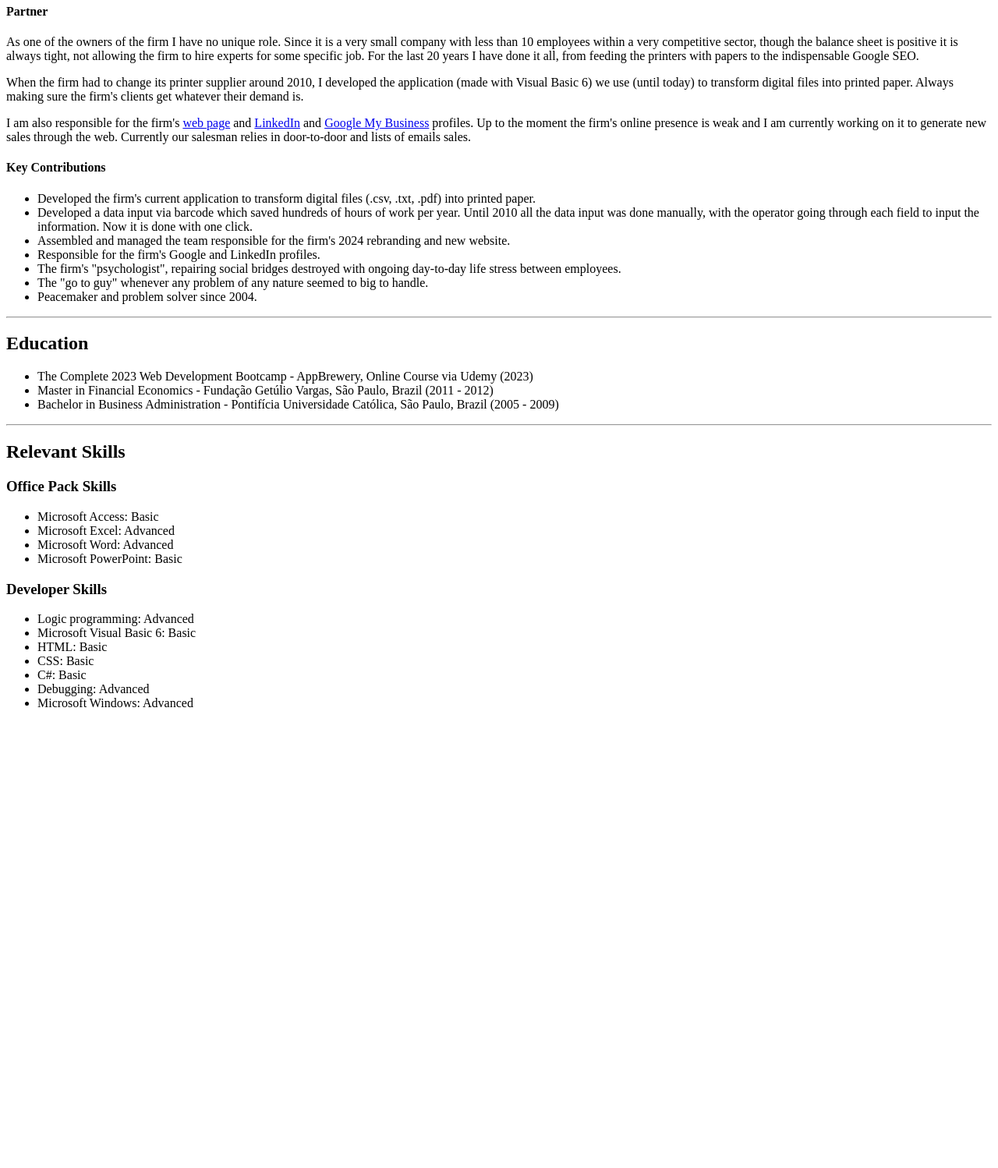
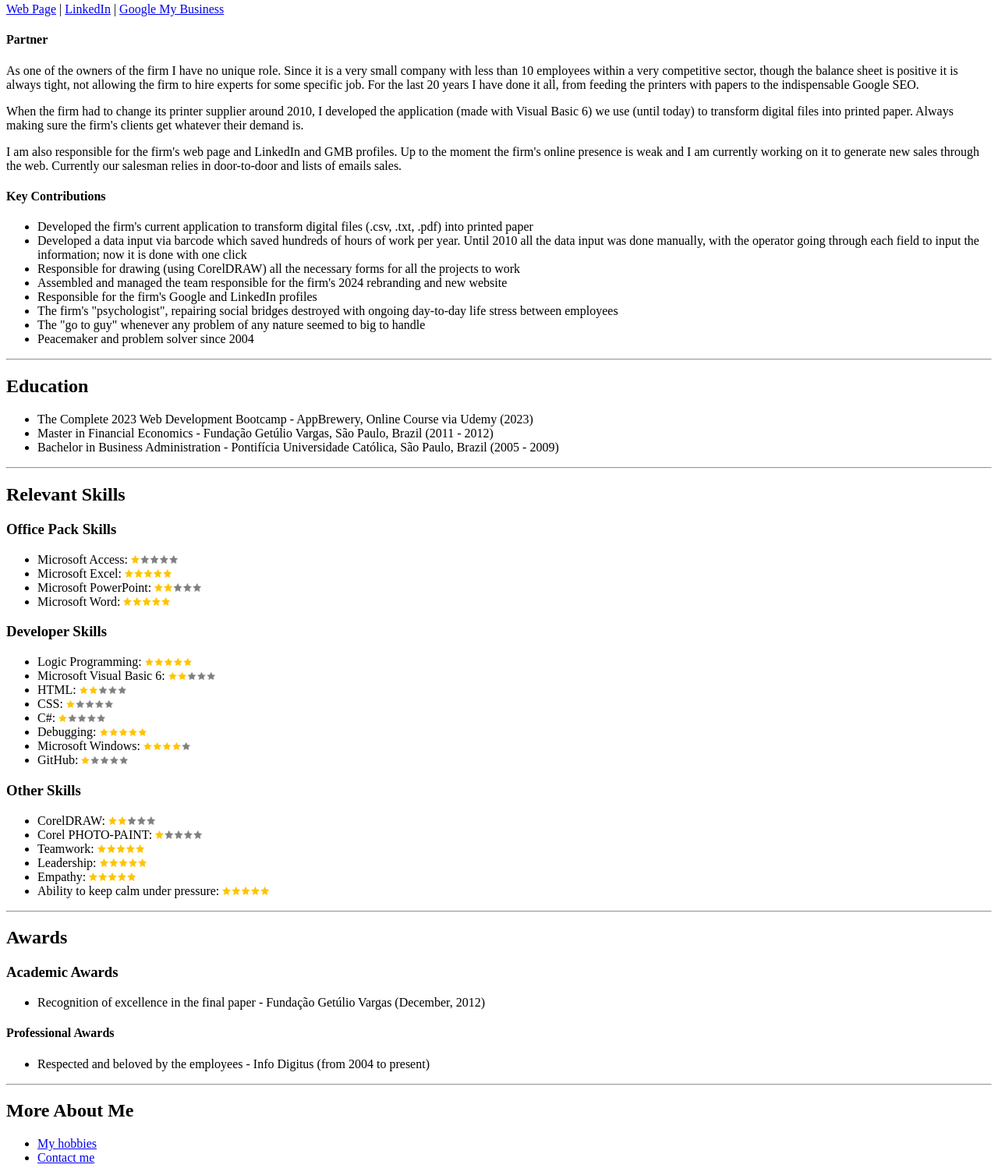
Before and after one commit to guifarina86/Online-Resume, a plain HTML site: page index.html in a window 1280 px wide. Shown: the part 659-2157 px from the top of the page at 78% size. Before the commit the page ends 1586 px from the top, so only its background shows below. Drawn offline with Linux system fonts and the light colour scheme.

Commit message:
update-231205-01

```diff
--- a/index.html
+++ b/index.html
@@ -15,19 +15,21 @@
     <hr/>
     <h2>Work Experience</h2>
       <h3>Info Digitus Ltda (2004 - Present)</h3>
+      <p><a href="https://infodigitus.com.br">Web Page</a> | <a href="https://www.linkedin.com/company/info-digitus/">LinkedIn</a> | <a href="https://maps.app.goo.gl/knUoHgA9p83rewnKA">Google My Business</a></p>
       <h4>Partner</h4>
       <p>As one of the owners of the firm I have no unique role. Since it is a very small company with less than 10 employees within a very competitive sector, though the balance sheet is positive it is always tight, not allowing the firm to hire experts for some specific job. For the last 20 years I have done it all, from feeding the printers with papers to the indispensable Google SEO.</p>
       <p>When the firm had to change its printer supplier around 2010, I developed the application (made with Visual Basic 6) we use (until today) to transform digital files into printed paper. Always making sure the firm's clients get whatever their demand is.</p>
-      <p>I am also responsible for the firm's <a href="https://infodigitus.com.br">web page</a> and <a href="https://www.linkedin.com/company/info-digitus/">LinkedIn</a> and <a href="https://maps.app.goo.gl/knUoHgA9p83rewnKA">Google My Business</a> profiles. Up to the moment the firm's online presence is weak and I am currently working on it to generate new sales through the web. Currently our salesman relies in door-to-door and lists of emails sales.</p>
+      <p>I am also responsible for the firm's web page and LinkedIn and GMB profiles. Up to the moment the firm's online presence is weak and I am currently working on it to generate new sales through the web. Currently our salesman relies in door-to-door and lists of emails sales.</p>
       <h4>Key Contributions</h4>
       <ul>
-        <li>Developed the firm's current application to transform digital files (.csv, .txt, .pdf) into printed paper.</li>
-        <li>Developed a data input via barcode which saved hundreds of hours of work per year. Until 2010 all the data input was done manually, with the operator going through each field to input the information. Now it is done with one click.</li>
-        <li>Assembled and managed the team responsible for the firm's 2024 rebranding and new website.</li>
-        <li>Responsible for the firm's Google and LinkedIn profiles.</li>
-        <li>The firm's "psychologist", repairing social bridges destroyed with ongoing day-to-day life stress between employees.</li>
-        <li>The "go to guy" whenever any problem of any nature seemed to big to handle.</li>
-        <li>Peacemaker and problem solver since 2004.</li>
+        <li>Developed the firm's current application to transform digital files (.csv, .txt, .pdf) into printed paper</li>
+        <li>Developed a data input via barcode which saved hundreds of hours of work per year. Until 2010 all the data input was done manually, with the operator going through each field to input the information; now it is done with one click</li>
+        <li>Responsible for drawing (using CorelDRAW) all the necessary forms for all the projects to work</li>
+        <li>Assembled and managed the team responsible for the firm's 2024 rebranding and new website</li>
+        <li>Responsible for the firm's Google and LinkedIn profiles</li>
+        <li>The firm's "psychologist", repairing social bridges destroyed with ongoing day-to-day life stress between employees</li>
+        <li>The "go to guy" whenever any problem of any nature seemed to big to handle</li>
+        <li>Peacemaker and problem solver since 2004</li>
       </ul>
     <hr/>
     <h2>Education</h2>
@@ -40,20 +42,46 @@
     <h2>Relevant Skills</h2>
     <h3>Office Pack Skills</h3>
     <ul>
-      <li>Microsoft Access: Basic</li>
-      <li>Microsoft Excel: Advanced</li>
-      <li>Microsoft Word: Advanced</li>
-      <li>Microsoft PowerPoint: Basic</li>
+      <li>Microsoft Access: <img src="./Assets/Images/1-star-rating.png" width="60" alt="image of 1 star rating"></li>
+      <li>Microsoft Excel: <img src="./Assets/Images/5-star-rating.png" width="60" alt="image of 5 stars rating"></li>
+      <li>Microsoft PowerPoint: <img src="./Assets/Images/2-star-rating.png" width="60" alt="image of 2 stars rating"></li>
+      <li>Microsoft Word: <img src="./Assets/Images/5-star-rating.png" width="60" alt="image of 5 stars rating"></li>
     </ul>
     <h3>Developer Skills</h3>
     <ul>
-      <li>Logic programming: Advanced</li>
-      <li>Microsoft Visual Basic 6: Basic</li>
-      <li>HTML: Basic</li>
-      <li>CSS: Basic</li>
-      <li>C#: Basic</li>
-      <li>Debugging: Advanced</li>
-      <li>Microsoft Windows: Advanced</li>
+      <li>Logic Programming: <img src="./Assets/Images/5-star-rating.png" width="60" alt="image of 5 stars rating"></li>
+      <li>Microsoft Visual Basic 6: <img src="./Assets/Images/2-star-rating.png" width="60" alt="image of 2 stars rating"></li>
+      <li>HTML: <img src="./Assets/Images/2-star-rating.png" width="60" alt="image of 2 stars rating"></li>
+      <li>CSS: <img src="./Assets/Images/1-star-rating.png" width="60" alt="image of 1 star rating"></li>
+      <li>C#: <img src="./Assets/Images/1-star-rating.png" width="60" alt="image of 1 star rating"></li>
+      <li>Debugging: <img src="./Assets/Images/5-star-rating.png" width="60" alt="image of 5 stars rating"></li>
+      <li>Microsoft Windows: <img src="./Assets/Images/4-star-rating.png" width="60" alt="image of 4 stars rating"></li>
+      <li>GitHub: <img src="./Assets/Images/1-star-rating.png" width="60" alt="image of 1 star rating"></li>
+    </ul>
+    <h3>Other Skills</h3>
+    <ul>
+      <li>CorelDRAW: <img src="./Assets/Images/2-star-rating.png" width="60" alt="image of 2 stars rating"></li>
+      <li>Corel PHOTO-PAINT: <img src="./Assets/Images/1-star-rating.png" width="60" alt="image of 1 star rating"></li>
+      <li>Teamwork: <img src="./Assets/Images/5-star-rating.png" width="60" alt="image of 5 stars rating"></li>
+      <li>Leadership: <img src="./Assets/Images/5-star-rating.png" width="60" alt="image of 5 stars rating"></li>
+      <li>Empathy: <img src="./Assets/Images/5-star-rating.png" width="60" alt="image of 5 stars rating"></li>
+      <li>Ability to keep calm under pressure: <img src="./Assets/Images/5-star-rating.png" width="60" alt="image of 5 stars rating"></li>
+    </ul>
+    <hr>
+    <h2>Awards</h2>
+    <h3>Academic Awards</h3>
+    <ul>
+      <li>Recognition of excellence in the final paper - Fundação Getúlio Vargas (December, 2012)</li>
+    </ul>
+    <h4>Professional Awards</h4>
+    <ul>
+      <li>Respected and beloved by the employees - Info Digitus (from 2004 to present)</li>
+    </ul>
+    <hr>
+    <h2>More About Me</h2>
+    <ul>
+      <li><a href="./Public/hobbies.html">My hobbies</a></li>
+      <li><a href="./Public/contact.html">Contact me</a></li>
     </ul>
   </body>
 </html>
```
Also changed, not shown: Public/contact.html (added, +10 -0 lines), Public/hobbies.html (added, +10 -0 lines), Assets/Images/1-star-rating.png (added), Assets/Images/2-star-rating.png (added), Assets/Images/3-star-rating.png (added), Assets/Images/4-star-rating.png (added), Assets/Images/5-star-rating.png (added).
